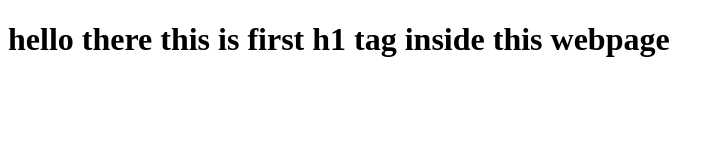
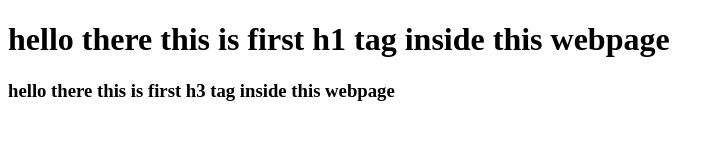
Before and after one commit to vishalmyshra/gitPractice_vishal, a plain HTML site: page index.html in a window 1280 px wide. Shown: the whole page, without its empty margins (0-724 px from the left). Drawn offline with Linux system fonts and the light colour scheme.

Commit message:
second commit

```diff
--- a/index.html
+++ b/index.html
@@ -8,5 +8,7 @@
 </head>
 <body>
     <h1>hello there this is first h1 tag inside this webpage</h1>
+    <h3>hello there this is first h3 tag inside this webpage</h3>
+</body>
 </body>
 </html>
```
